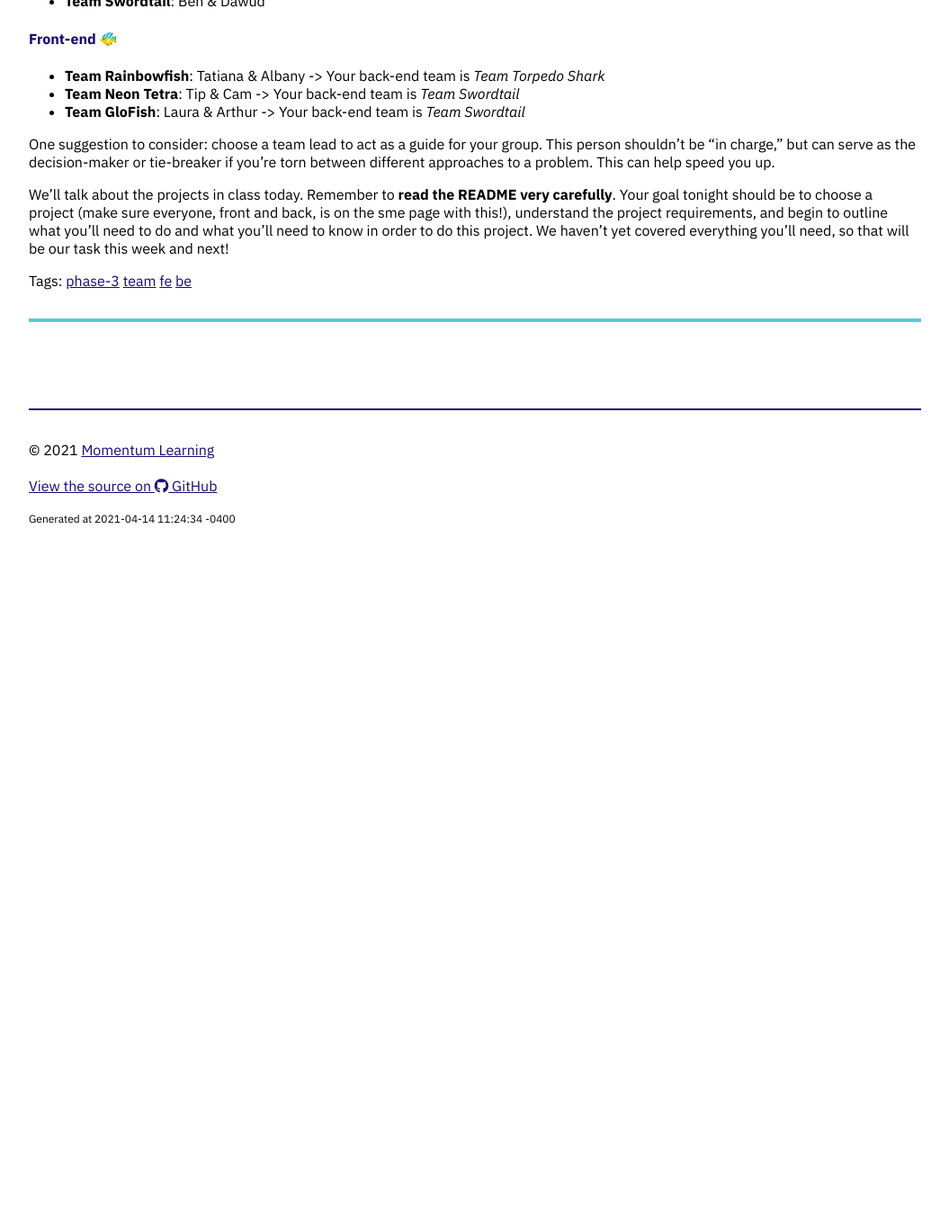
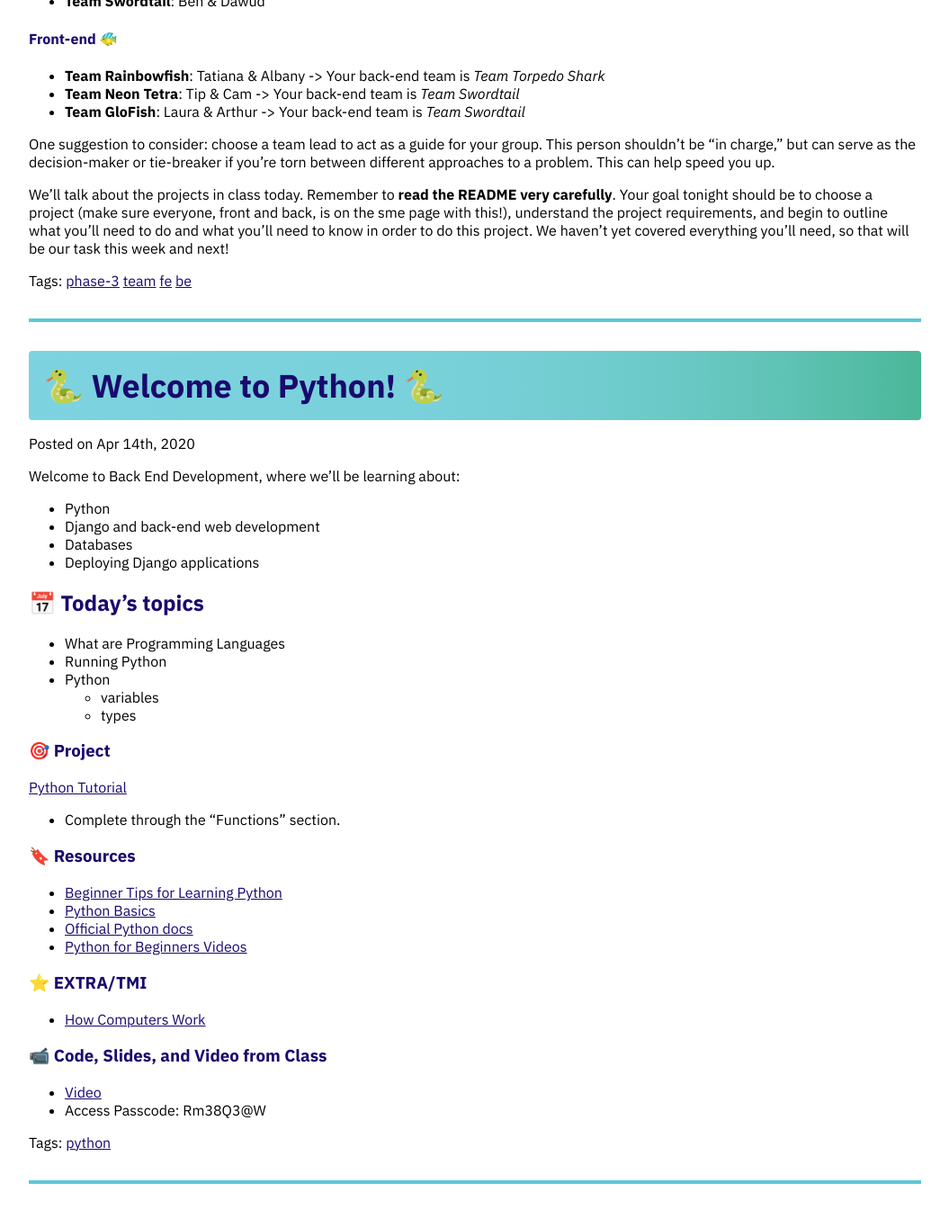
Before and after one commit to momentum-pt-team-1/momentum-pt-team-1.github.io, a Jekyll site: the page built from index.html, in a window 1280 px wide and 1400 px high, scrolled down 2492 px. Shown: the top 1355 px of the window at 90% size, without its empty margins (112-1167 px from the left). Built offline with Jekyll 4.4.1, drawn with Linux system fonts in a browser that asks for light colours; nearby versions of some CDN libraries; the list of posts is cut into pages by our own code; before the commit the page ends 3122 px from its top, so only the background shows below that; some of the changed text lies outside the part shown.

Commit message:
add 4/14

```diff
--- /dev/null
+++ b/_posts/2020-04-14-welcome-to-python copy.md
@@ -0,0 +1,41 @@
+---
+layout: post
+title: 🐍 Welcome to Python! 🐍
+tags: python
+---
+
+Welcome to Back End Development, where we'll be learning about:
+
+- Python
+- Django and back-end web development
+- Databases
+- Deploying Django applications
+
+## 📅 Today's topics
+
+- What are Programming Languages
+- Running Python
+- Python
+  - variables
+  - types
+
+### 🎯 Project
+
+[Python Tutorial](https://www.learnpython.org/)
+* Complete through the "Functions" section.
+
+### 🔖 Resources
+
+* [Beginner Tips for Learning Python](https://realpython.com/python-beginner-tips/)
+* [Python Basics](https://realpython.com/tutorials/basics/)
+* [Official Python docs](https://docs.python.org/3/)
+* [Python for Beginners Videos](https://www.youtube.com/watch?v=_uQrJ0TkZlc)
+
+### ⭐️ EXTRA/TMI
+* [How Computers Work](https://dev.to/sait/how-computers-work-89i)
+
+### 📹 Code, Slides, and Video from Class
+
+<!-- * [Notes]() -->
+* [Video](https://us02web.zoom.us/rec/share/2BwjYNu0KursLBkKhQPggpx8fzUH_9UOWZdVEh8inAeMmGUlgK6ltHqQBkrMAsfq.0xgF1j_9EIbqw80z)
+- Access Passcode: Rm38Q3@W
```
Also changed, not shown: _posts/2021-03-29-team-project.md (+1 -1 lines), last-cohort-posts/2020-12-10-python-functions.md (+1 -4 lines).
